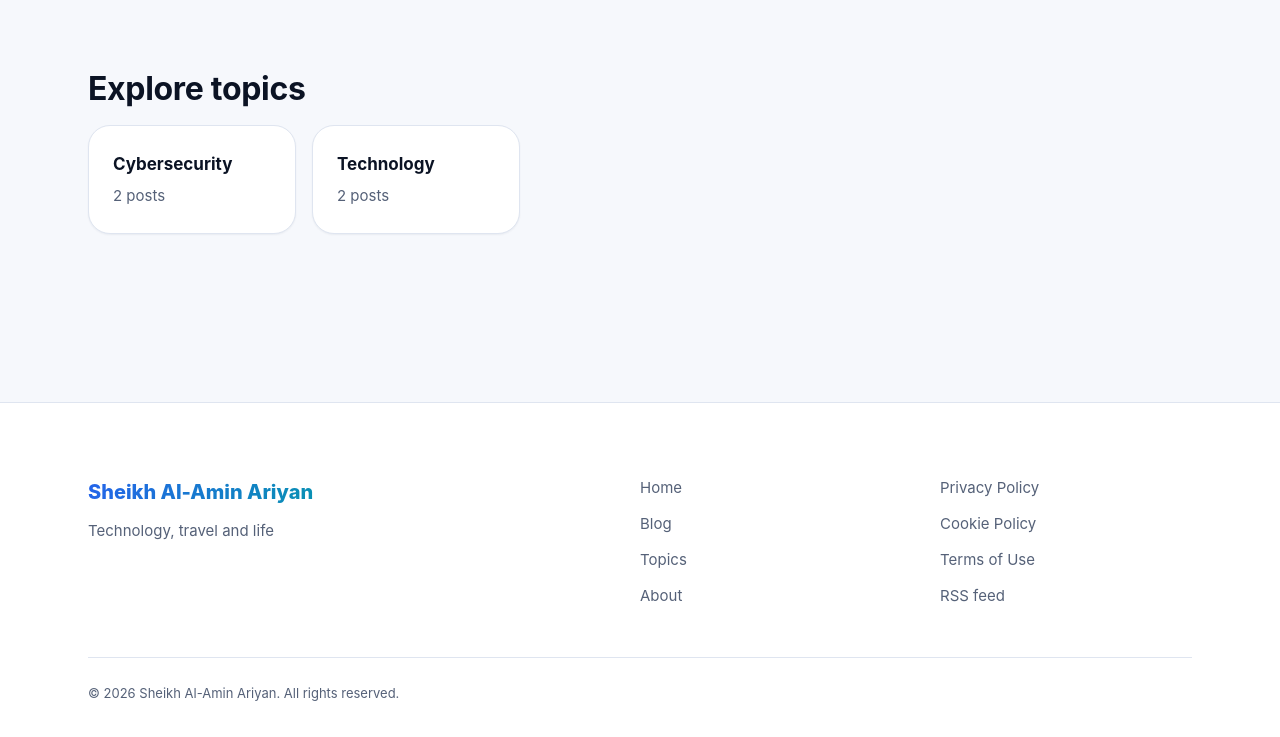
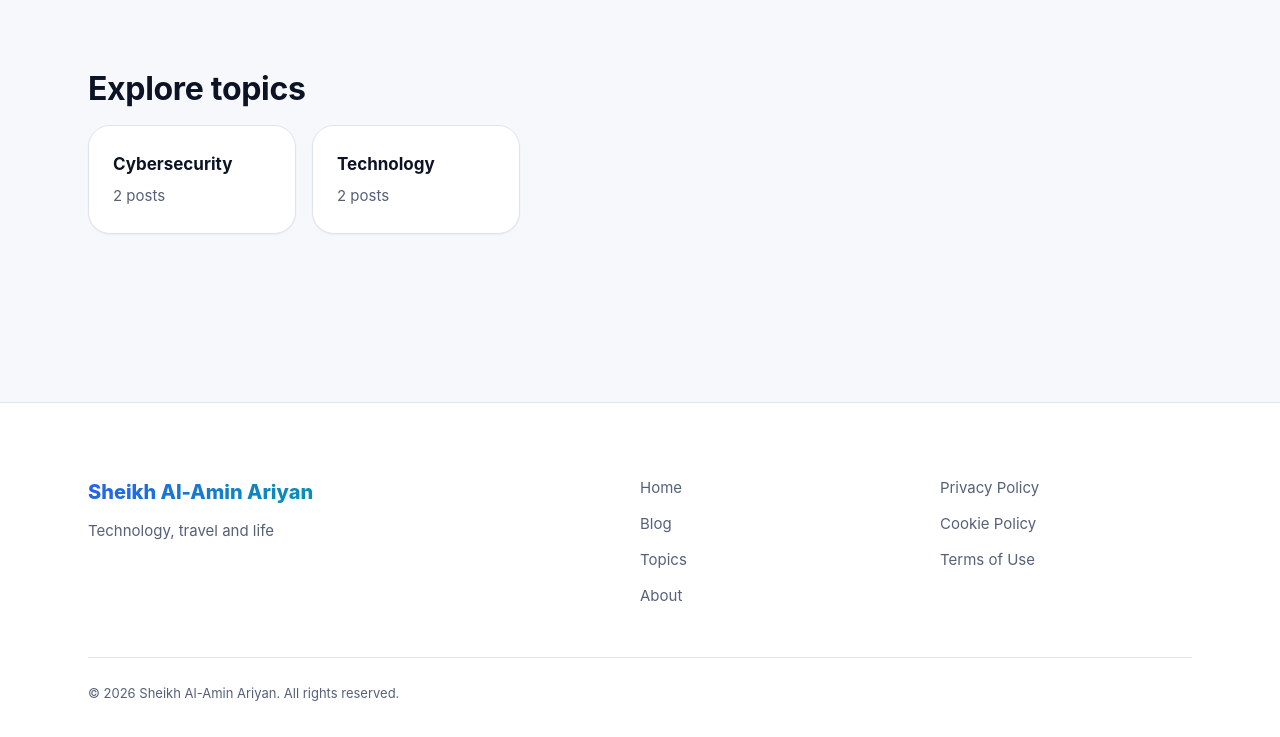
Before and after one commit to skalaminofficial/iamskalamin-blog, an Astro site: page /en in a window 1280 px wide. Shown: the part 1416-2153 px from the top of the page. Built offline with nearby package versions, Linux system fonts and the light colour scheme; Astro itself is replaced by a stand-in of ours.

Commit message:
Remove RSS link from footer
Removed RSS link from the footer.

```diff
--- a/src/components/layout/Footer.astro
+++ b/src/components/layout/Footer.astro
@@ -78,9 +78,6 @@ const legal = [
           {legal.map((l) => (
             <li><a href={l.href}>{t(l.key)}</a></li>
           ))}
-          <li>
-            <a href={`/${lang}/rss.xml`}>{t('a11y.rss')}</a>
-          </li>
         </ul>
       </nav>
     </div>
```
